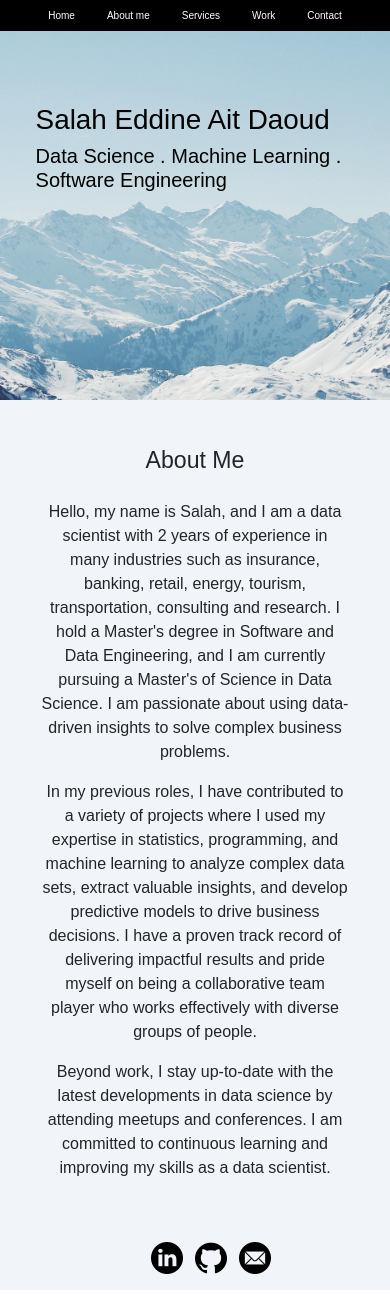
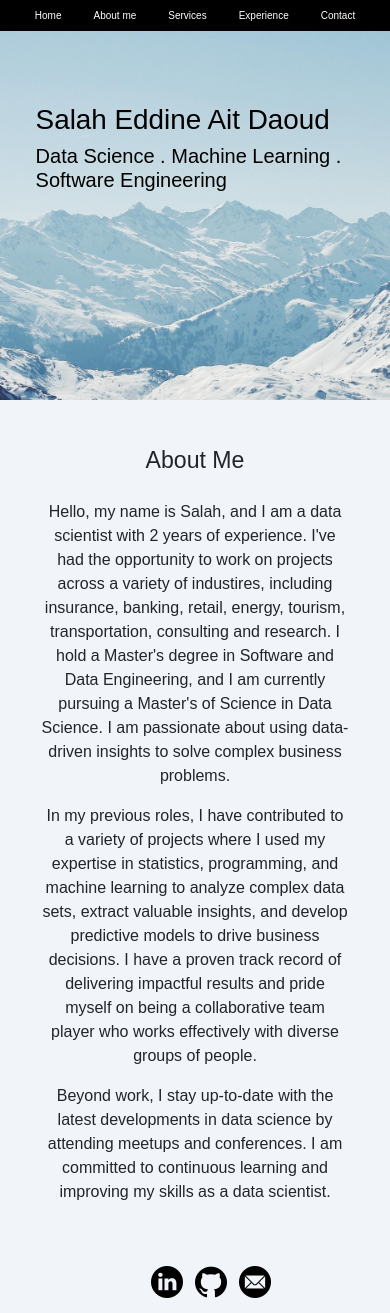
Before and after one commit to SalaheddineAD/salaheddinead.github.io, a PHP site: page / in a window 390 px wide. Shown: the top 1313 px of the page. Run offline with PHP 8.4, Linux system fonts and the light colour scheme.

Commit message:
Change Work section to Experience & Update images with lighter ones

```diff
--- a/index.html
+++ b/index.html
@@ -76,7 +76,8 @@
           <div class="row">
             <div class="col-lg-12  text-center aboutme-div">
               <h3>About Me</h3>
-              <p>Hello, my name is Salah, and I am a data scientist with 2 years of experience in many industries such as insurance, banking, retail, energy, tourism, transportation, consulting and research. I hold a Master's degree in Software and Data Engineering, and I am currently pursuing a Master's of Science in Data Science. I am passionate about using data-driven insights to solve complex business problems.
+              <p>
+                Hello, my name is Salah, and I am a data scientist with 2 years of experience. I've had the opportunity to work on projects across a variety of industires, including insurance, banking, retail, energy, tourism, transportation, consulting and research. I hold a Master's degree in Software and Data Engineering, and I am currently pursuing a Master's of Science in Data Science. I am passionate about using data-driven insights to solve complex business problems.
               </p>
               <p> In my previous roles, I have contributed to a variety of projects where I used my expertise in statistics, programming, and machine learning to analyze complex data sets, extract valuable insights, and develop predictive models to drive business decisions.
                 I have a proven track record of delivering impactful results and pride myself on being a collaborative team player who works effectively with diverse groups of people.
@@ -123,12 +124,12 @@
     </div>
   </script>
 
-  <!-- work -->
+  <!-- Experience -->
   <script id="workTemp" type="text/x-handlebars-template">
     <div class="scrollerSection">
-      <section id="work">
-        <div class="work-div">
-        <h3>Work</h3>
+      <section id="experience">
+        <div class="experience-div">
+        <h3>Experience</h3>
         <p>As a data scientist, I translate data into valuable and comprehensible insights. My goal is to improve results, make the right decisions and save costs </p>
         </div>
         <div id="p-container" >
--- a/scripts/nav.js
+++ b/scripts/nav.js
@@ -12,8 +12,8 @@ const navs = [
     "href": "#services"
   },
   {
-    "name": "Work",
-    "href": "#work"
+    "name": "Experience",
+    "href": "#experience"
   },
   // {
   //   "name": "Porfolio",
--- a/styles/portfolioStyle.css
+++ b/styles/portfolioStyle.css
@@ -8,7 +8,7 @@
   src: url("https://s3-us-west-2.amazonaws.com/s.cdpn.io/397014/BrandonGrotesque-Black.eot"), url("https://s3-us-west-2.amazonaws.com/s.cdpn.io/397014/BrandonGrotesque-Black.ttf"), url("https://s3-us-west-2.amazonaws.com/s.cdpn.io/397014/BrandonGrotesque-Black.woff");
   font-weight: bold;
 } */
-#work {
+#experience {
   width: 90%;
   margin: 5% auto;
   max-width: 80rem;
--- a/styles/style.css
+++ b/styles/style.css
@@ -91,17 +91,17 @@ hr {
   margin-bottom: 50px;
 }
 
-.work-div h3 {
+.experience-div h3 {
   text-align: center;
   padding-bottom: 30px;
 }
 
-.work-div p {
+.experience-div p {
   text-align: center;
   padding-bottom: 40px;
 }
 
-.work-div {
+.experience-div {
   text-align: center;
   /* margin: 0 auto; */
   padding-top: 50px;
@@ -189,17 +189,17 @@ hr {
   .services-div h3{
     padding-bottom: 15px;
   }
-  .work-div h3 {
+  .experience-div h3 {
     text-align: center;
     padding-bottom: 25px;
   }
 
-  .work-div p {
+  .experience-div p {
     text-align: center;
     padding-bottom: 15px;
   }
 
-  .work-div {
+  .experience-div {
     text-align: center;
     /* margin: 0 auto; */
     padding-top: 50px;
```
Also changed, not shown: images/images_for_services/chess.jpg, images/images_for_services/data_analysis_dashboard.jpg.
